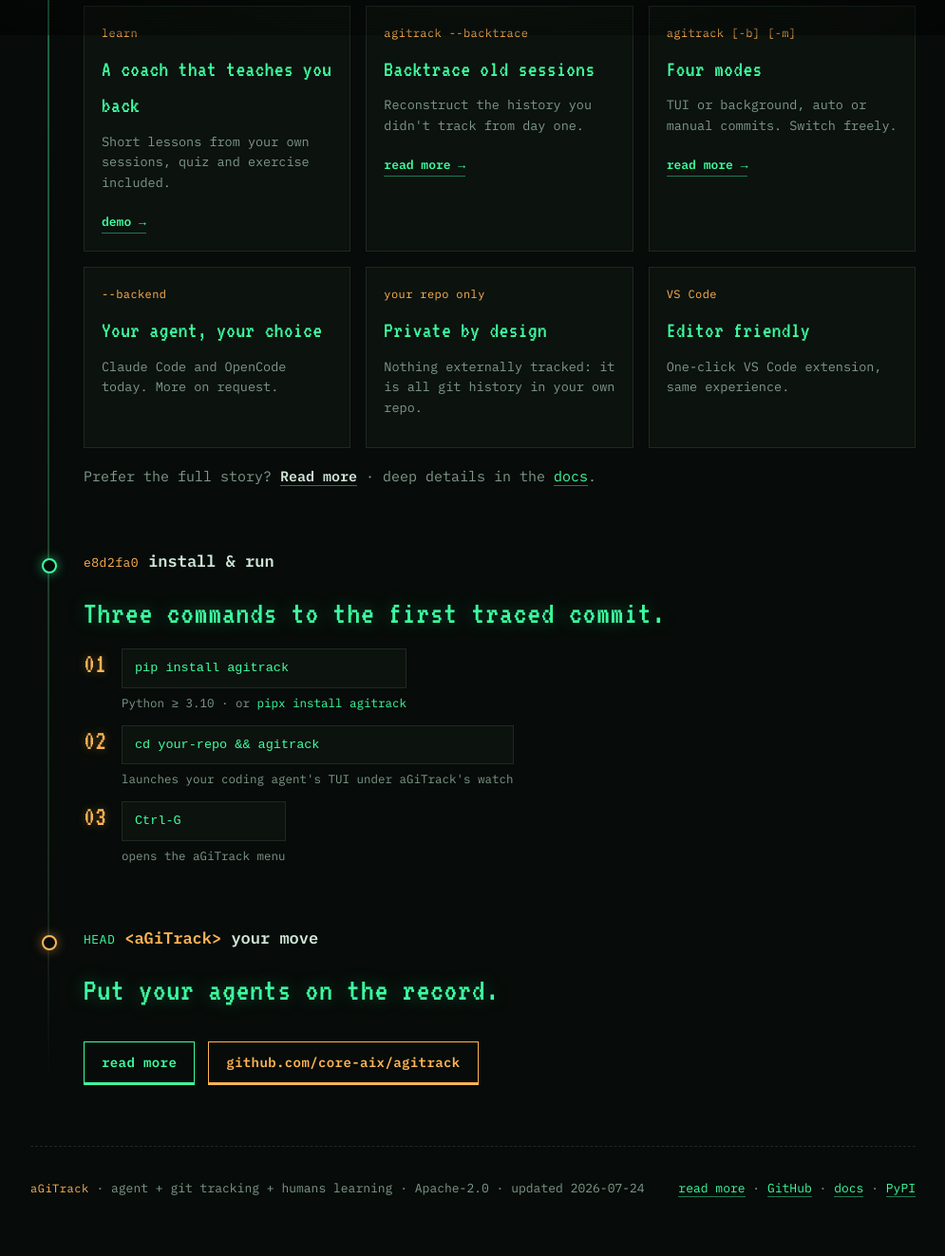
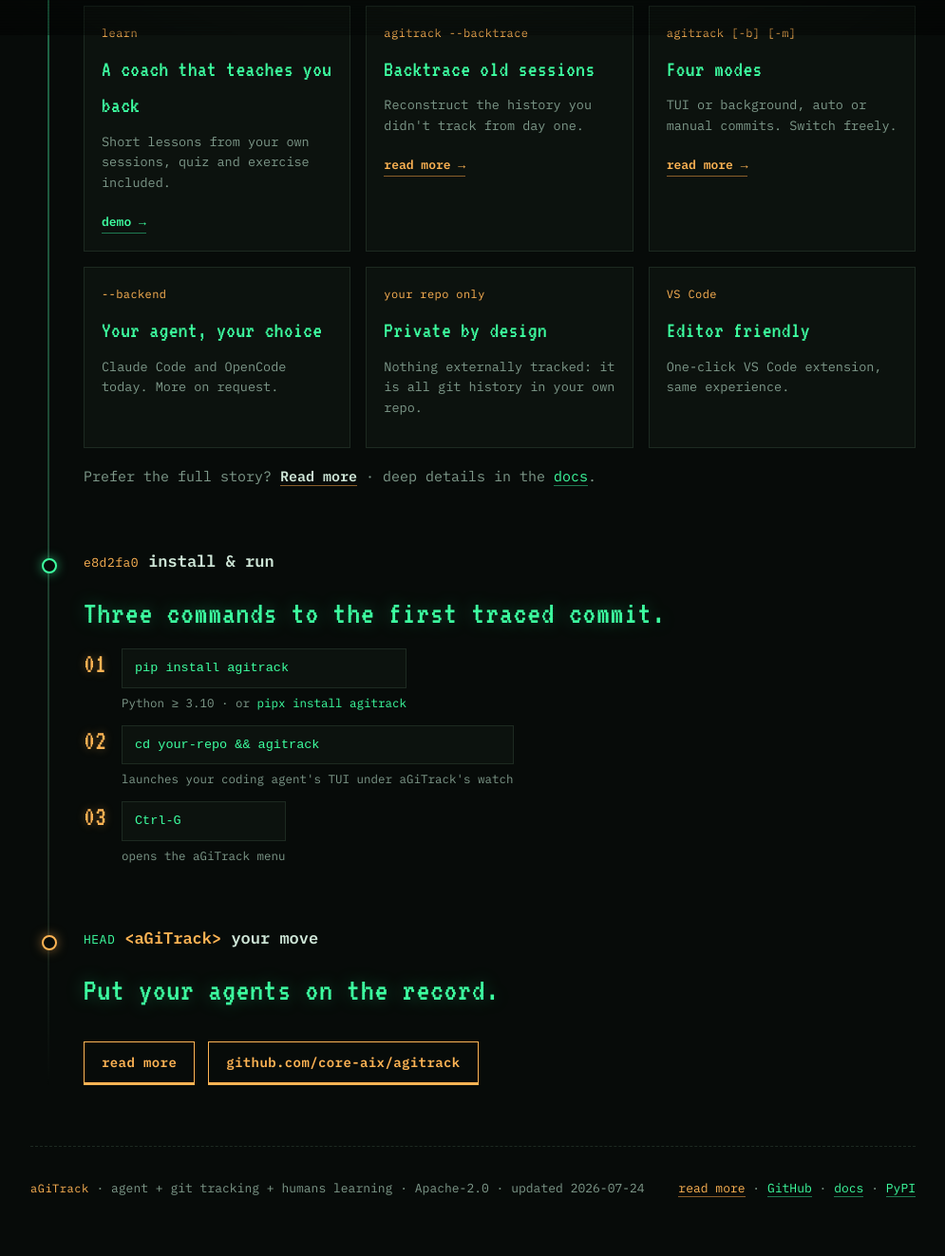
Before and after one commit to core-aix/agitrack, a plain HTML site: page docs/index.html in a window 1280 px wide. Shown: the part 763-2086 px from the top of the page at 95% size, without its empty margins (142-1137 px from the left). Drawn offline with Linux system fonts and the light colour scheme.

Commit message:
<aGiTrack> Standardized read more links to amber throughout UI
All "read more" call-to-action elements across the main page now use a
consistent amber color, creating a clear visual hierarchy that
distinguishes navigation destinations: amber directs users to the read-
more page while phosphor green remains reserved for demo links. This
change was applied to five distinct elements—the hero button, two card-
based "read more →" links, the grid section prompt, the bottom button,
and the footer link—establishing a predictable, color-coded navigation
pattern. The implementation maintains the existing phosphor green for
demo links, ensuring consistent wayfinding throughout the interface
without disrupting other interactive elements.

# Interaction Trace

## User

Keep the read more amber color throughout

## Agent

Every "read more" on the main page is now amber, end to end: the hero
button, the two "read more →" card links (backtrace and four modes), the
 "Prefer the full story? Read more" line under the grid, the bottom
button, and the footer link. The "demo →" links stay phosphor green, so
the two destinations are color-coded consistently: green takes you to a
demo, amber to the read-more page. Local preview at
http://localhost:8940/ is refreshed.

# aGiTrack Metadata
commit_type: agent
backend: claude
model: claude-fable-5
reasoning_effort: on
session_name: crab
agitrack_session_id: agitrack-ff15afec-4b0d-4822-a356-1e314c4d674c
backend_session_id: 0a14713a-2774-45fe-8904-21d543db8fc4
conversation_anchor: msg_011CdM2g8hZgogeyZBAvstA4
agent_started_at: 2026-07-24T14:19:34Z
agent_ended_at: 2026-07-24T14:20:25Z
context_tokens: 334681
tokens_since_last_commit_input: 6659
tokens_since_last_commit_cache_read: 1649314
tokens_since_last_commit_cache_write: 6650
tokens_since_last_commit_output: 2730
system: macOS 15.7.3
agitrack_version: 0.5.6

```diff
--- a/docs/index.html
+++ b/docs/index.html
@@ -184,6 +184,9 @@
 .branch h3{font-family:var(--display);font-size:24px;font-weight:400;color:var(--phosphor);margin-bottom:8px;letter-spacing:.5px}
 .branch p{font-size:13.5px;color:var(--fg-dim)}
 .branch .go{display:inline-block;margin-top:9px;font-size:13px;font-weight:600}
+/* Every "read more" is amber, wherever it appears; demo links stay phosphor. */
+a.more{color:var(--amber);border-bottom-color:var(--amber-dim)}
+a.more:hover{background:var(--amber);color:var(--ink);border-bottom-color:var(--amber)}
 
 /* ---- install steps ---- */
 .steps{counter-reset:step;display:flex;flex-direction:column;gap:14px}
@@ -260,12 +263,12 @@
         <div class="branch" data-ref="agitrack --backtrace">
           <h3>Backtrace old sessions</h3>
           <p>Reconstruct the history you didn't track from day one.</p>
-          <a class="go" href="readmore.html#backtrace">read more &rarr;</a>
+          <a class="go more" href="readmore.html#backtrace">read more &rarr;</a>
         </div>
         <div class="branch" data-ref="agitrack [-b] [-m]">
           <h3>Four modes</h3>
           <p>TUI or background, auto or manual commits. Switch freely.</p>
-          <a class="go" href="readmore.html#modes">read more &rarr;</a>
+          <a class="go more" href="readmore.html#modes">read more &rarr;</a>
         </div>
         <div class="branch" data-ref="--backend">
           <h3>Your agent, your choice</h3>
@@ -280,7 +283,7 @@
           <p>One-click VS Code extension, same experience.</p>
         </div>
       </div>
-      <p style="margin-top:18px">Prefer the full story? <a href="readmore.html"><strong>Read more</strong></a> ·
+      <p style="margin-top:18px">Prefer the full story? <a class="more" href="readmore.html"><strong>Read more</strong></a> ·
       deep details in the <a href="docs.html">docs</a>.</p>
     </section>
 
@@ -313,7 +316,7 @@
       </div>
       <h2>Put your agents on the record.</h2>
       <div class="hero-actions">
-        <a class="btn" href="readmore.html">read more</a>
+        <a class="btn alt" href="readmore.html">read more</a>
         <a class="btn alt" href="https://github.com/core-aix/agitrack">github.com/core-aix/agitrack</a>
       </div>
     </section>
@@ -322,7 +325,7 @@
 
   <footer>
     <span><span class="sha">aGiTrack</span> · agent + git tracking + humans learning · Apache-2.0 · updated <time datetime="2026-07-24">2026-07-24</time></span>
-    <span><a href="readmore.html">read more</a> · <a href="https://github.com/core-aix/agitrack" rel="me">GitHub</a> · <a href="docs.html">docs</a> · <a href="https://pypi.org/project/agitrack/">PyPI</a></span>
+    <span><a class="more" href="readmore.html">read more</a> · <a href="https://github.com/core-aix/agitrack" rel="me">GitHub</a> · <a href="docs.html">docs</a> · <a href="https://pypi.org/project/agitrack/">PyPI</a></span>
   </footer>
 </div>
 
```
